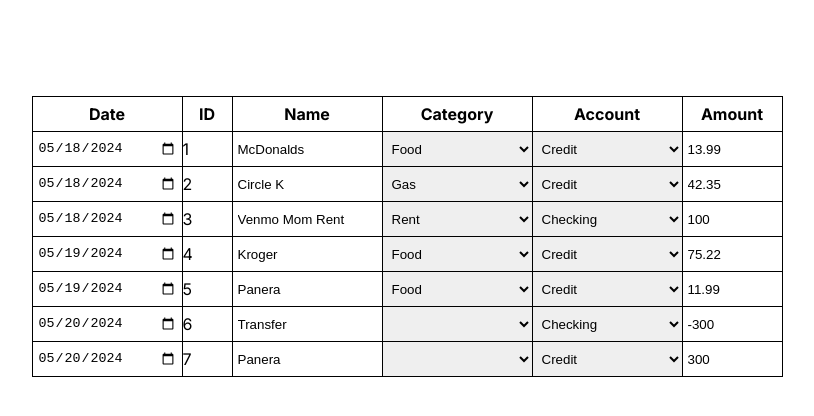
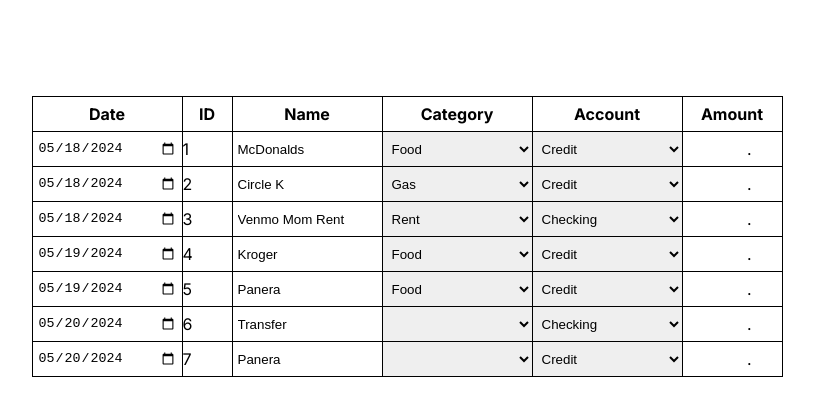
Before and after one commit to JoshSilveous/money-tracker, a Next.js app: page / in a window 1280 px wide. Shown: the top 416 px of the page, without its empty margins (233-1047 px from the left). Built offline with nearby package versions, Linux system fonts and the light colour scheme.

Commit message:
worked on InputNumber element

```diff
--- a/app/components/TransactionsTable/TransactionsTable.tsx
+++ b/app/components/TransactionsTable/TransactionsTable.tsx
@@ -5,7 +5,7 @@ import { getAccounts, getCategories, getTransactions } from '@/mock_srv'
 import { JGrid, JGridProps } from '../JGrid/JGrid'
 import { createDate, formatDate } from '@/app/util/formatDate'
 import { areObjectsEqual } from '@/app/util/areObjectsEqual'
-import { InputDollar } from '../custom_inputs/custom_inputs'
+import { InputDollar } from '../custom_inputs'
 
 export function TransactionsTable() {
 	interface DataState {
--- /dev/null
+++ b/app/components/custom_inputs/InputDollar.module.scss
@@ -0,0 +1,27 @@
+.container {
+	max-width: 100%;
+	--right-width: 30px;
+	display: flex;
+	input.left_of_decimal {
+		width: calc(100% - var(--right-width));
+		text-align: right;
+		padding-right: 2px;
+	}
+	.decimal {
+		transform: translateY(2px);
+	}
+	input.right_of_decimal {
+		padding-left: 2px;
+		width: var(--right-width);
+	}
+
+	input[type='number']::-webkit-outer-spin-button,
+	input[type='number']::-webkit-inner-spin-button {
+		-webkit-appearance: none;
+		margin: 0;
+	}
+
+	input[type='number'] {
+		-moz-appearance: textfield;
+	}
+}
--- /dev/null
+++ b/app/components/custom_inputs/InputDollar.tsx
@@ -0,0 +1,34 @@
+import { useRef } from 'react'
+import styles from './InputDollar.module.scss'
+export function InputDollar({ onChange, ...props }: React.ComponentProps<'input'>) {
+	const leftRef = useRef<HTMLInputElement>(null)
+	const rightRef = useRef<HTMLInputElement>(null)
+
+	function customOnChange() {
+		if (onChange !== undefined) {
+			const leftVal = leftRef.current!.value
+			const rightVal = rightRef.current!.value
+
+			console.log(leftVal, rightVal)
+		}
+	}
+	return (
+		<div {...props} className={styles.container}>
+			<input
+				step={0}
+				type='number'
+				onChange={customOnChange}
+				className={styles.left_of_decimal}
+				ref={leftRef}
+			/>
+			<div className={styles.decimal}>.</div>
+			<input
+				step={0}
+				type='number'
+				onChange={customOnChange}
+				className={styles.right_of_decimal}
+				ref={rightRef}
+			/>
+		</div>
+	)
+}
--- a/app/components/custom_inputs/custom_inputs.tsx
+++ /dev/null
@@ -1,14 +0,0 @@
-export function InputDollar({ onChange, ...props }: React.ComponentProps<'input'>) {
-	function customOnChange(e: React.ChangeEvent<HTMLInputElement>) {
-		// e.target.value can be manually changed
-		// so, we can make this into two separate input fields, and have the onChange fire with the composite value
-		// but that'd be two input fields, which does the props get passed to?
-
-		// maybe just one input field with the "." and rounding forced in. that'd probably limit styling though.
-		if (onChange !== undefined) {
-			e.target.value = '9999'
-			onChange(e)
-		}
-	}
-	return <input {...props} type='number' onChange={customOnChange} />
-}
--- /dev/null
+++ b/app/components/custom_inputs/index.ts
@@ -0,0 +1 @@
+export * from './InputDollar'
```
Also changed, not shown: app/components/custom_inputs/custom_inputs.module.scss (deleted).
